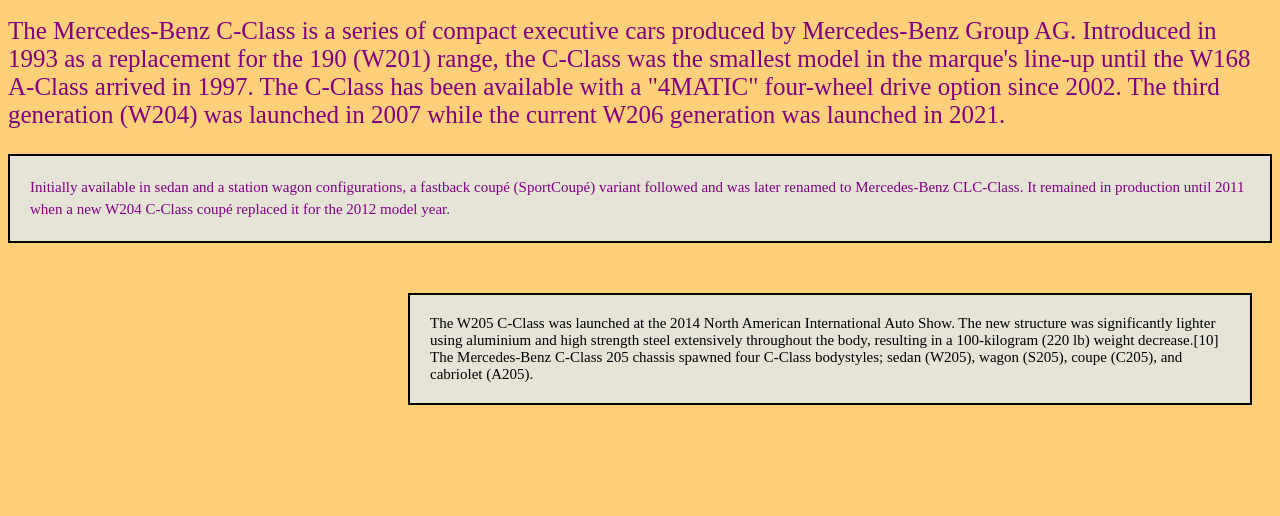
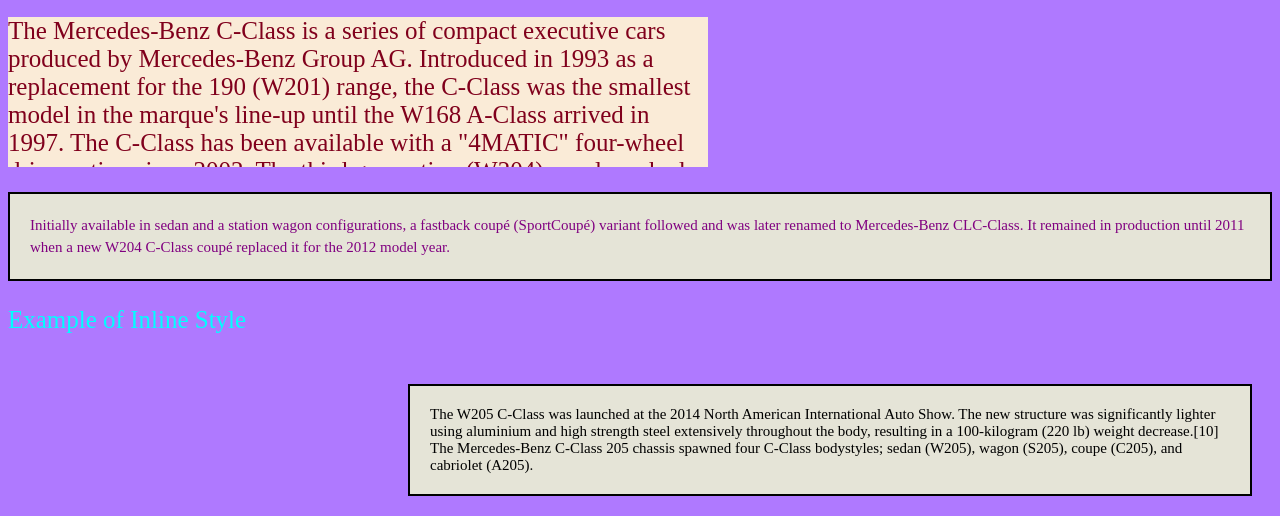
Before and after one commit to June1109/Baanyan-Sofwtare-Frontend, a plain HTML site: page index.html in a window 1280 px wide. Shown: the part 516-1032 px from the top of the page. Before the commit the page ends 941 px from the top, so only its background shows below. Drawn offline with Linux system fonts and the light colour scheme.

Commit message:
11/6 June
Editing CSS and HTML files

```diff
--- a/index.html
+++ b/index.html
@@ -4,6 +4,15 @@
 
 <head>
     <link rel="stylesheet" type="text/css" href="stylesheet.css">
+    <!-- <style>
+        body {
+            color: rgb(15, 91, 135);
+            font-family: Verdana, Arial, Geneva, Tahoma, sans-serif,;
+            font-weight: normal;
+            background-color: #af79ff;
+            font-size: 25px;
+        }
+    </style> -->
 </head>
 
 <body>
@@ -28,7 +37,7 @@
 <p class="para3"> Initially available in sedan and a station wagon configurations, a fastback coupé (SportCoupé) variant followed and was later renamed to Mercedes-Benz CLC-Class.
     It remained in production until 2011 when a new W204 C-Class coupé replaced it for the 2012 model year.
 </p>
-
+<p style="color:aqua; font-size: 25px;"> Example of Inline Style </p>
 <p class="para4"> The W205 C-Class was launched at the 2014 North American International Auto Show. The new structure was significantly lighter using aluminium and high strength steel extensively throughout the body,
     resulting in a 100-kilogram (220 lb) weight decrease.[10] The Mercedes-Benz C-Class 205 chassis spawned four C-Class bodystyles; sedan (W205), wagon (S205), coupe (C205), and cabriolet (A205).
 </p>
--- a/stylesheet.css
+++ b/stylesheet.css
@@ -1,8 +1,8 @@
 body {
-    color: green;
+    color: rgb(15, 91, 135);
     font-family: Verdana, Arial, Geneva, Tahoma, sans-serif,;
     font-weight: normal;
-    background-color: #ffcf79;
+    background-color: #af79ff;
     font-size: 25px;
 }
 
@@ -17,11 +17,18 @@ h2 {
 }
 
 p.para1 {
-    color: blue;
+    color: rgb(112, 112, 190);
 }
 
 p.para2 {
-    color: purple;
+    width: 700px;
+    height: 150px;
+    background-color: antiquewhite;
+    color: rgb(128, 0, 28);
+    overflow: scroll;
+    position: relative;
+    /*overflow: hidden;
+    overflow: visible;*/
 }
 
 p.para3 {
@@ -44,6 +51,7 @@ p.para4{
     margin: 20px;
     margin-top: 50px;
     margin-left: 400px;
+    overflow: visible;
 }
 
 image {
```
Also changed, not shown: 1 other file.
